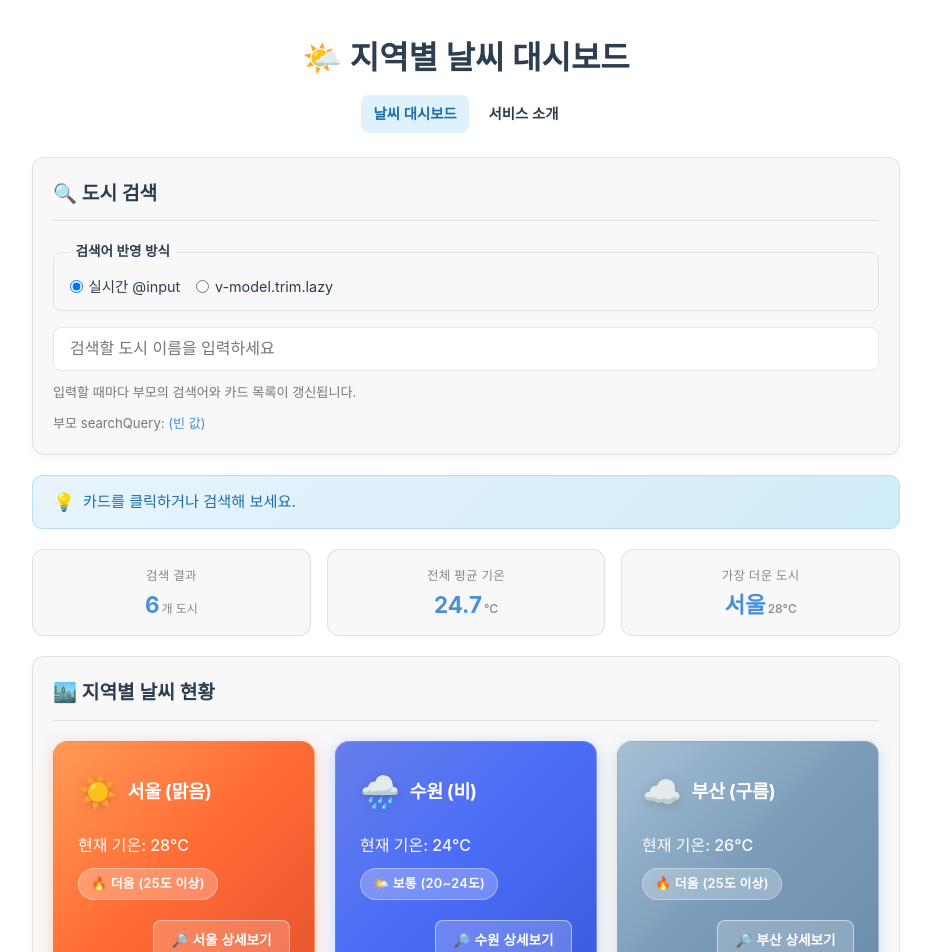
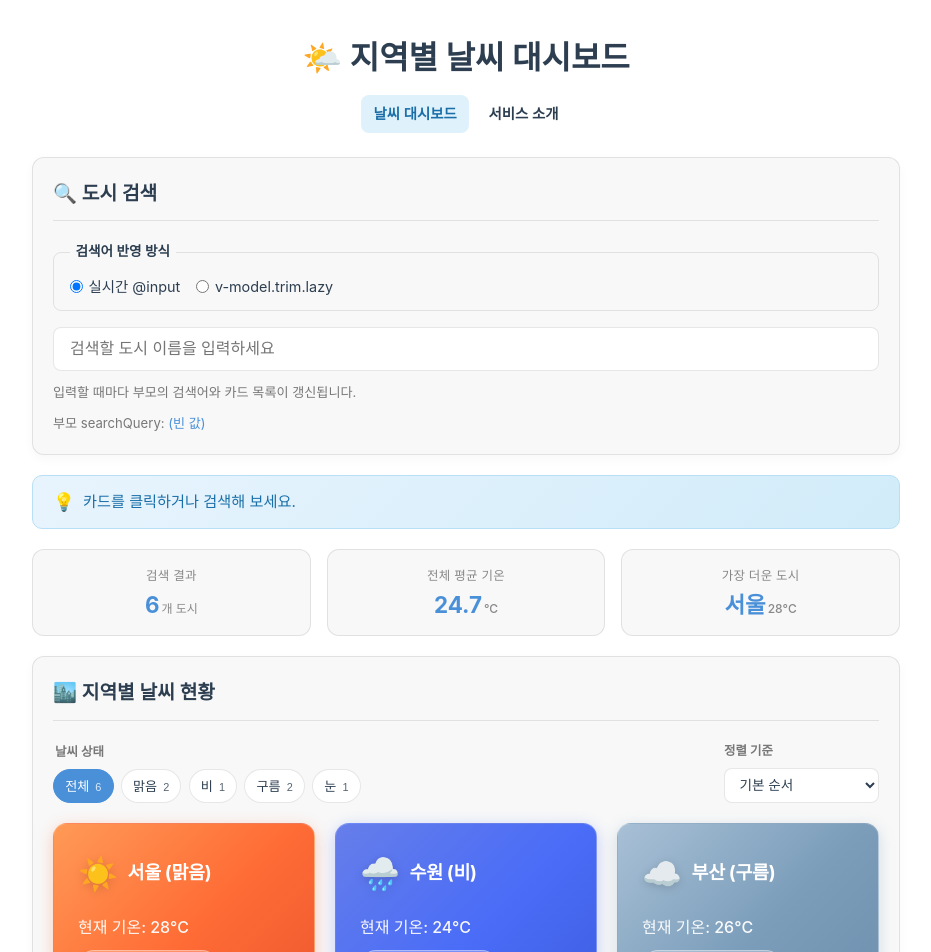
Before and after one commit to whtndus/Skala_Vue_Assignment, a Vue app: page / in a window 1280 px wide. Shown: the top 952 px of the page, without its empty margins (174-1105 px from the left). Built offline with nearby package versions, Linux system fonts and the light colour scheme.

Commit message:
기능 추가

```diff
--- a/src/views/WeatherDetailView.vue
+++ b/src/views/WeatherDetailView.vue
@@ -6,6 +6,14 @@ import { findWeatherById } from '@/data/weatherData'
 const route = useRoute()
 
 const city = computed(() => findWeatherById(route.params.cityId))
+const homeRoute = computed(() => ({
+  name: 'weather-home',
+  query: {
+    ...(typeof route.query.q === 'string' ? { q: route.query.q } : {}),
+    ...(typeof route.query.status === 'string' ? { status: route.query.status } : {}),
+    ...(typeof route.query.sort === 'string' ? { sort: route.query.sort } : {}),
+  },
+}))
 
 const weatherIcon = computed(() => {
   const iconMap = { 맑음: '☀️', 비: '🌧️', 구름: '☁️', 눈: '❄️' }
@@ -70,14 +78,20 @@ const detailClass = computed(() => {
         </dl>
       </section>
 
-      <RouterLink class="back-link" to="/">← 메인 대시보드로 돌아가기</RouterLink>
+      <div class="navigation-actions">
+        <RouterLink class="back-link secondary" :to="homeRoute">← 이전 목록으로 돌아가기</RouterLink>
+        <RouterLink class="back-link" to="/">메인으로 돌아가기</RouterLink>
+      </div>
     </template>
 
     <section v-else class="empty-state">
       <span aria-hidden="true">🗺️</span>
       <h1>도시 정보를 찾을 수 없습니다</h1>
       <p><strong>{{ route.params.cityId }}</strong>에 해당하는 관측 정보가 없습니다.</p>
-      <RouterLink class="back-link" to="/">메인 대시보드로 돌아가기</RouterLink>
+      <div class="navigation-actions">
+        <RouterLink class="back-link secondary" :to="homeRoute">← 이전 목록으로 돌아가기</RouterLink>
+        <RouterLink class="back-link" to="/">메인으로 돌아가기</RouterLink>
+      </div>
     </section>
   </div>
 </template>
@@ -234,9 +248,20 @@ const detailClass = computed(() => {
   font-size: 0.72rem;
 }
 
+.navigation-actions {
+  display: flex;
+  flex-wrap: wrap;
+  gap: 0.65rem;
+}
+
+.empty-state .navigation-actions {
+  justify-content: center;
+}
+
 .back-link {
   display: inline-flex;
   padding: 0.6rem 1rem;
+  border: 1px solid #4a90d9;
   border-radius: 8px;
   background: #4a90d9;
   color: #fff;
@@ -245,6 +270,15 @@ const detailClass = computed(() => {
 
 .back-link:hover {
   background: #347abd;
+}
+
+.back-link.secondary {
+  background: transparent;
+  color: #4a90d9;
+}
+
+.back-link.secondary:hover {
+  background: rgba(74, 144, 217, 0.12);
 }
 
 .empty-state {
--- a/src/views/WeatherHomeView.vue
+++ b/src/views/WeatherHomeView.vue
@@ -24,38 +24,76 @@ const weatherList = ref(weatherData)
 const selectedCityInfo = ref('카드를 클릭하거나 검색해 보세요.')
 
 // 3. 검색 상태와 파생 데이터는 Composable에서 관리
-const { searchQuery, filteredWeatherList, matchedCities, resultCount } =
-  useWeatherSearch(weatherList)
+const { searchQuery, filteredWeatherList } = useWeatherSearch(weatherList)
 
-// URL의 q 값을 검색어와 동기화하여 새로고침 후에도 검색 결과를 유지
+const statusOptions = ['전체', '맑음', '비', '구름', '눈']
+const sortOptions = ['default', 'temp-desc', 'temp-asc', 'name']
+
+// URL의 검색·필터·정렬 값을 화면 상태와 동기화
 const getQueryText = (query) => (typeof query === 'string' ? query : '')
+const getStatus = (query) => (statusOptions.includes(query) ? query : '전체')
+const getSort = (query) => (sortOptions.includes(query) ? query : 'default')
 
 searchQuery.value = getQueryText(route.query.q)
+const selectedStatus = ref(getStatus(route.query.status))
+const selectedSort = ref(getSort(route.query.sort))
 
-watch(searchQuery, (newQuery) => {
+watch([searchQuery, selectedStatus, selectedSort], ([newQuery, newStatus, newSort]) => {
+  const nextQuery = { ...route.query }
   const normalizedQuery = newQuery.trim()
-  const currentQuery = getQueryText(route.query.q)
 
-  if (normalizedQuery === currentQuery) return
+  if (normalizedQuery) nextQuery.q = normalizedQuery
+  else delete nextQuery.q
 
-  const nextQuery = { ...route.query }
+  if (newStatus !== '전체') nextQuery.status = newStatus
+  else delete nextQuery.status
 
-  if (normalizedQuery) {
-    nextQuery.q = normalizedQuery
-  } else {
-    delete nextQuery.q
-  }
+  if (newSort !== 'default') nextQuery.sort = newSort
+  else delete nextQuery.sort
 
-  router.replace({ name: 'weather-home', query: nextQuery })
+  const hasSameQuery =
+    getQueryText(route.query.q) === (nextQuery.q || '') &&
+    getQueryText(route.query.status) === (nextQuery.status || '') &&
+    getQueryText(route.query.sort) === (nextQuery.sort || '')
+
+  if (!hasSameQuery) router.replace({ name: 'weather-home', query: nextQuery })
 })
 
 watch(
-  () => route.query.q,
-  (newQuery) => {
+  () => [route.query.q, route.query.status, route.query.sort],
+  ([newQuery, newStatus, newSort]) => {
     const queryText = getQueryText(newQuery)
     if (queryText !== searchQuery.value) searchQuery.value = queryText
+
+    const status = getStatus(newStatus)
+    if (status !== selectedStatus.value) selectedStatus.value = status
+
+    const sort = getSort(newSort)
+    if (sort !== selectedSort.value) selectedSort.value = sort
   },
 )
+
+const displayedWeatherList = computed(() => {
+  const statusFiltered =
+    selectedStatus.value === '전체'
+      ? filteredWeatherList.value
+      : filteredWeatherList.value.filter((city) => city.status === selectedStatus.value)
+
+  const sortedList = [...statusFiltered]
+
+  if (selectedSort.value === 'temp-desc') return sortedList.sort((a, b) => b.temp - a.temp)
+  if (selectedSort.value === 'temp-asc') return sortedList.sort((a, b) => a.temp - b.temp)
+  if (selectedSort.value === 'name') return sortedList.sort((a, b) => a.name.localeCompare(b.name, 'ko'))
+  return sortedList
+})
+
+const resultCount = computed(() => displayedWeatherList.value.length)
+const matchedCities = computed(() => displayedWeatherList.value.map((city) => city.name))
+
+const getStatusCount = (status) => {
+  if (status === '전체') return filteredWeatherList.value.length
+  return filteredWeatherList.value.filter((city) => city.status === status).length
+}
 
 // 4. computed — 대시보드 통계 연산
 const avgTemp = computed(() => {
@@ -76,7 +114,11 @@ watch(selectedCityInfo, (newInfo) => {
 
 // 6. 상세 페이지로 이동
 const showDetail = (cityId) => {
-  router.push({ name: 'weather-detail', params: { cityId } })
+  router.push({
+    name: 'weather-detail',
+    params: { cityId },
+    query: { ...route.query },
+  })
 }
 </script>
 
@@ -123,9 +165,35 @@ const showDetail = (cityId) => {
         <h3 class="dashboard-card-title">🏙️ 지역별 날씨 현황</h3>
       </template>
 
+      <div class="list-controls">
+        <fieldset class="status-filter">
+          <legend>날씨 상태</legend>
+          <button
+            v-for="status in statusOptions"
+            :key="status"
+            type="button"
+            :class="{ active: selectedStatus === status }"
+            :aria-pressed="selectedStatus === status"
+            @click="selectedStatus = status"
+          >
+            {{ status }} <small>{{ getStatusCount(status) }}</small>
+          </button>
+        </fieldset>
+
+        <label class="sort-control">
+          <span>정렬 기준</span>
+          <select v-model="selectedSort">
+            <option value="default">기본 순서</option>
+            <option value="temp-desc">기온 높은 순</option>
+            <option value="temp-asc">기온 낮은 순</option>
+            <option value="name">도시 이름순</option>
+          </select>
+        </label>
+      </div>
+
       <div class="weather-grid">
         <WeatherCard
-          v-for="item in filteredWeatherList"
+          v-for="item in displayedWeatherList"
           :key="item.id"
           :city-item="item"
           @select-card="(msg) => (selectedCityInfo = msg)"
@@ -133,14 +201,14 @@ const showDetail = (cityId) => {
         >
           <template #actions="{ city, requestDetail }">
             <button class="custom-detail-btn" type="button" @click.stop="requestDetail">
-              🔎 {{ city.name }} 상세보기
+              {{ city.name }} 상세보기
             </button>
           </template>
         </WeatherCard>
       </div>
 
       <!-- 검색 결과 없을 시 안내 -->
-      <p v-if="filteredWeatherList.length === 0" class="no-result">
+      <p v-if="displayedWeatherList.length === 0" class="no-result">
         😭 검색 결과와 일치하는 도시가 없습니다.
       </p>
 
@@ -232,6 +300,71 @@ const showDetail = (cityId) => {
 }
 
 /* Weather Grid */
+.list-controls {
+  display: flex;
+  align-items: flex-end;
+  justify-content: space-between;
+  gap: 1rem;
+  margin-bottom: 1.25rem;
+}
+
+.status-filter {
+  display: flex;
+  flex-wrap: wrap;
+  gap: 0.45rem;
+  margin: 0;
+  padding: 0;
+  border: 0;
+}
+
+.status-filter legend,
+.sort-control span {
+  margin-bottom: 0.45rem;
+  color: #777;
+  font-size: 0.78rem;
+  font-weight: 600;
+}
+
+.status-filter button {
+  padding: 0.4rem 0.7rem;
+  border: 1px solid var(--color-border, #dee2e6);
+  border-radius: 20px;
+  background: var(--color-background, #fff);
+  color: var(--color-text, #2c3e50);
+  font-size: 0.82rem;
+  cursor: pointer;
+  transition: background 0.2s, border-color 0.2s, color 0.2s;
+}
+
+.status-filter button:hover,
+.status-filter button.active {
+  border-color: #4a90d9;
+  background: #4a90d9;
+  color: #fff;
+}
+
+.status-filter small {
+  margin-left: 0.15rem;
+  opacity: 0.8;
+}
+
+.sort-control {
+  display: flex;
+  flex: 0 0 155px;
+  flex-direction: column;
+}
+
+.sort-control select {
+  width: 100%;
+  padding: 0.45rem 0.65rem;
+  border: 1px solid var(--color-border, #dee2e6);
+  border-radius: 8px;
+  background: var(--color-background, #fff);
+  color: var(--color-text, #2c3e50);
+  font: inherit;
+  font-size: 0.85rem;
+}
+
 .weather-grid {
   display: grid;
   grid-template-columns: repeat(auto-fill, minmax(250px, 1fr));
@@ -274,4 +407,16 @@ const showDetail = (cityId) => {
 .custom-detail-btn:active {
   transform: scale(0.97);
 }
+
+@media (max-width: 650px) {
+  .list-controls {
+    align-items: stretch;
+    flex-direction: column;
+  }
+
+  .sort-control {
+    flex-basis: auto;
+    width: 100%;
+  }
+}
 </style>
```
Also changed, not shown: 1 other file (tests, documents, lock files or other folders).
